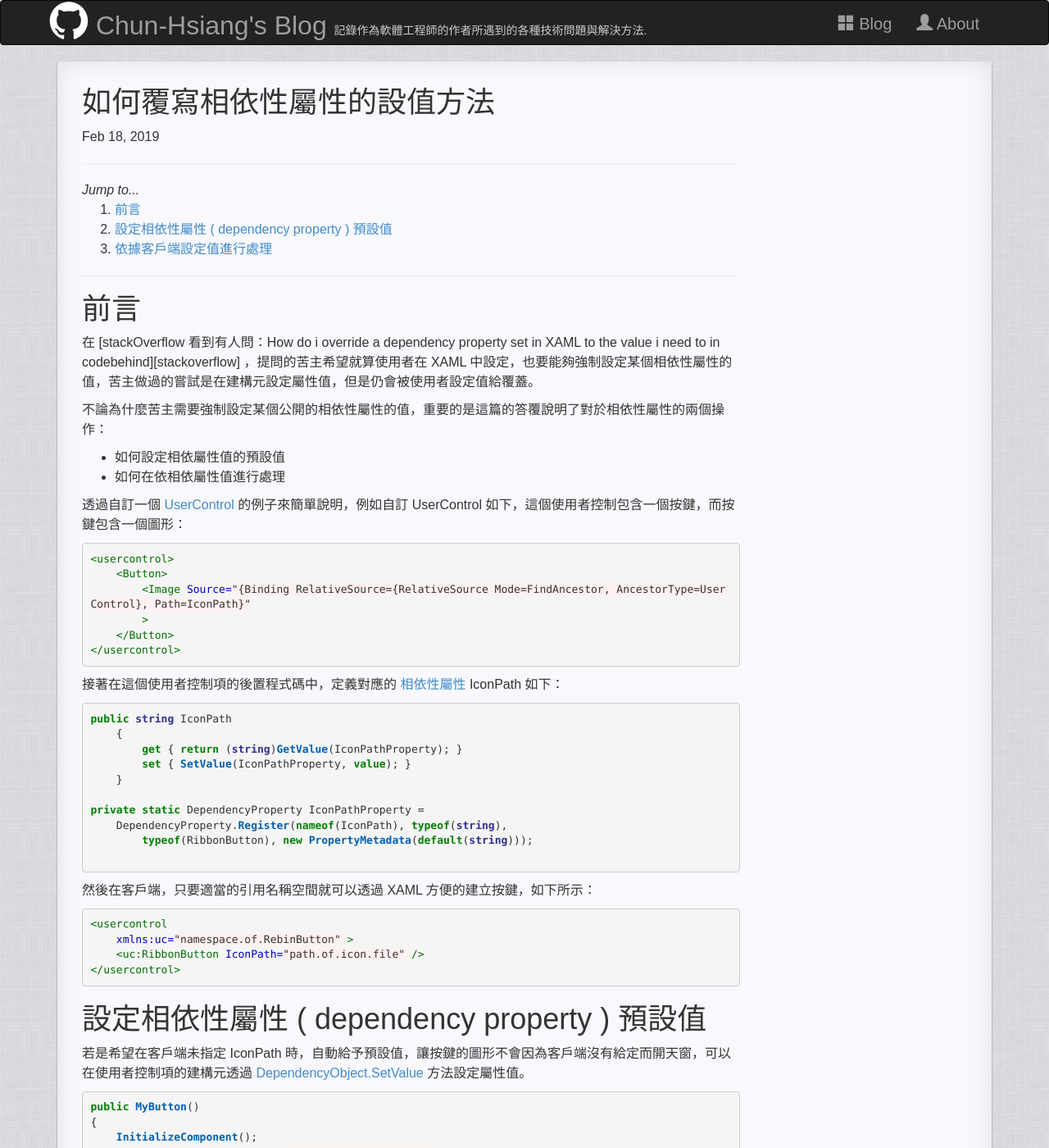
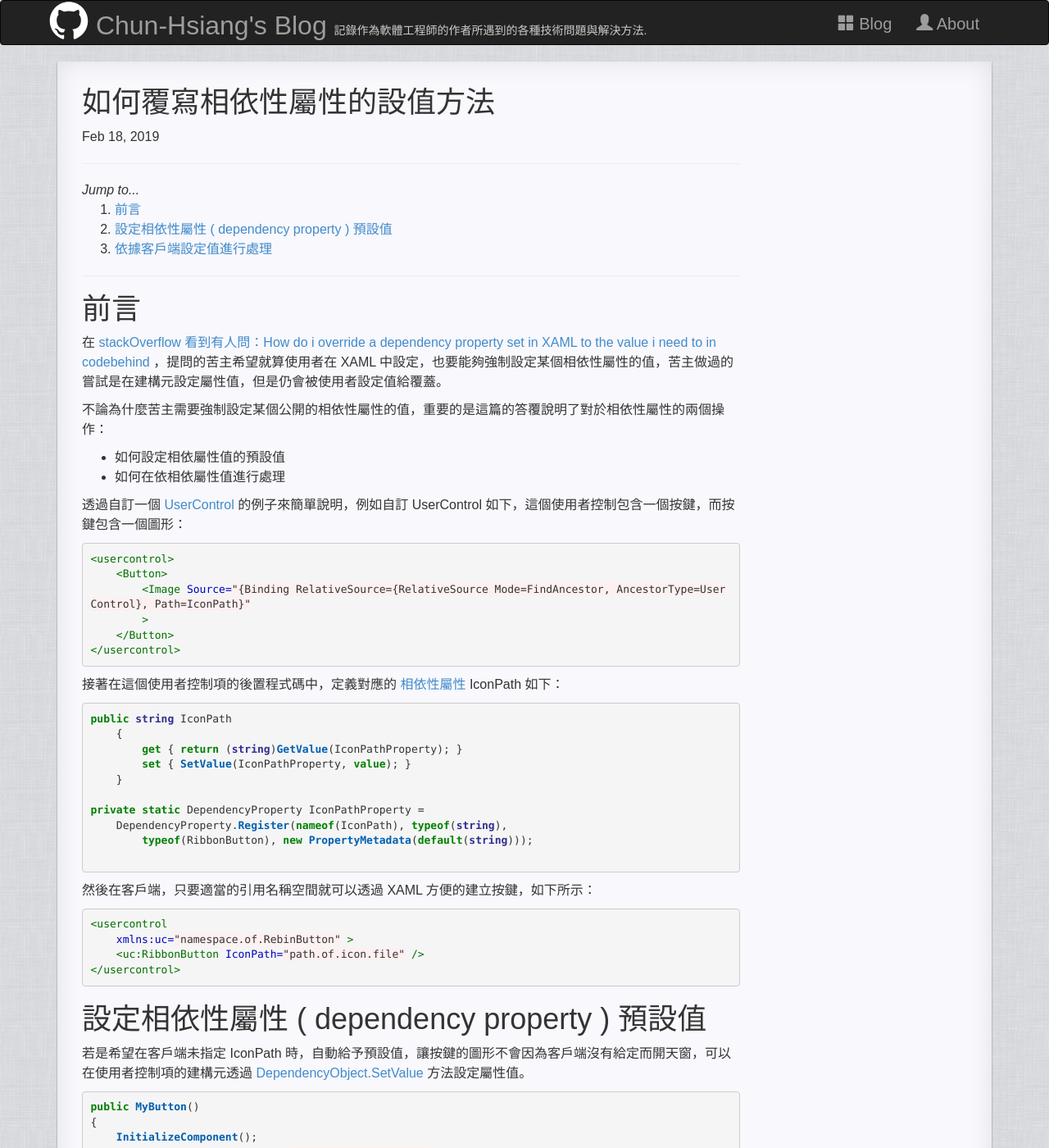
Before and after one commit to No129/No129.github.io, a Jekyll site: the page built from _posts/Weekly/2019-02-18-[Weekly]-09-2019.md, in a window 1280 px wide and 1400 px high. Shown: the whole window at 82% size. Built offline with Jekyll 4.4.1, drawn with Linux system fonts in a browser that asks for light colours; nearby versions of some CDN libraries; some of the changed lines change nothing that is shown; some of the changed text lies outside the part shown.

Commit message:
update 09-2019

````diff
--- a/_posts/Weekly/2019-02-18-[Weekly]-09-2019.md
+++ b/_posts/Weekly/2019-02-18-[Weekly]-09-2019.md
@@ -77,8 +77,7 @@ private static void OnRecordContainerGenerationModeChanged(DependencyObject obj,
 
 ```
 
-[stackoverflow]:https://stackoverflow.com/questions/21468784/how-do-i-override-a-dependency-property-set-in-xaml-to-the-value-i-need-to-in-co "
-"
+[stackoverflow]:https://stackoverflow.com/questions/21468784/how-do-i-override-a-dependency-property-set-in-xaml-to-the-value-i-need-to-in-co "How do i override a dependency property set in xaml to the value i need to in codebehind"
 
 [usercontrol]:https://docs.microsoft.com/en-us/dotnet/api/system.windows.controls.usercontrol?view=netframework-4.7.2 "UserControl class"
 [setvalue]:https://docs.microsoft.com/en-us/uwp/api/windows.ui.xaml.dependencyobject.setvalue "DependencyObject.SetValue"
````
